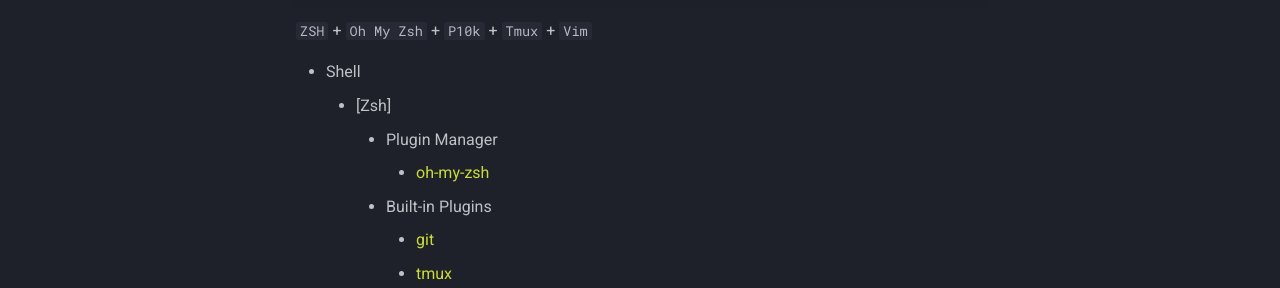
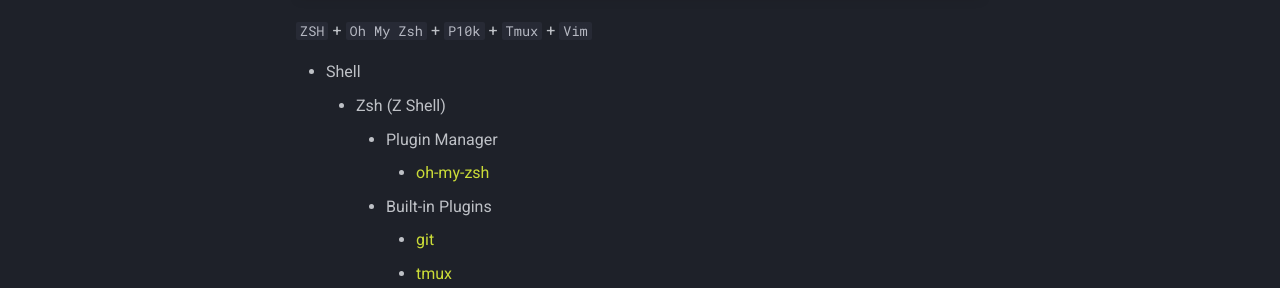
Before and after one commit to MarkHershey/docs, an MkDocs documentation site: the page built from docs/project/dotfiles.md, in a window 1280 px wide and 1398 px high. Shown: the part 277-565 px from the top of the window. Built offline with MkDocs 1.6.1 and Material for MkDocs 9.7.7, drawn with Linux system fonts in a browser that asks for light colours.

```diff
--- /dev/null
+++ b/docs/javascripts/config.js
@@ -0,0 +1,12 @@
+window.MathJax = {
+    tex: {
+      inlineMath: [["\\(", "\\)"]],
+      displayMath: [["\\[", "\\]"]],
+      processEscapes: true,
+      processEnvironments: true
+    },
+    options: {
+      ignoreHtmlClass: ".*|",
+      processHtmlClass: "arithmatex"
+    }
+  };
--- a/docs/project/dotfiles.md
+++ b/docs/project/dotfiles.md
@@ -6,7 +6,7 @@
 `ZSH` + `Oh My Zsh` + `P10k` + `Tmux` + `Vim`
 
 - Shell
-    - [Zsh]
+    - Zsh (Z Shell)
         - Plugin Manager
             - [oh-my-zsh](https://github.com/ohmyzsh/ohmyzsh)
         - Built-in Plugins
--- a/mkdocs.yml
+++ b/mkdocs.yml
@@ -19,21 +19,29 @@ extra:
 
 
 # Extensions
+# https://squidfunk.github.io/mkdocs-material/reference/abbreviations/
 markdown_extensions:
-    - attr_list
-    - admonition
-    - pymdownx.keys
-    - pymdownx.tabbed
-    - pymdownx.details
-    - pymdownx.highlight
-    - pymdownx.superfences
-    - pymdownx.arithmatex:
+    - attr_list # https://squidfunk.github.io/mkdocs-material/reference/buttons/#attribute-list
+    - admonition # https://squidfunk.github.io/mkdocs-material/reference/admonitions/#admonition
+    - pymdownx.caret # handling sub- and superscripts
+    - pymdownx.mark # highlighting of text
+    - pymdownx.tilde # strikethrough of text
+    - pymdownx.keys # https://squidfunk.github.io/mkdocs-material/reference/code-blocks/#keys
+    - pymdownx.tabbed # https://squidfunk.github.io/mkdocs-material/reference/content-tabs/#tabbed
+    - pymdownx.details # https://squidfunk.github.io/mkdocs-material/reference/admonitions/#details
+    - pymdownx.highlight # https://squidfunk.github.io/mkdocs-material/reference/code-blocks/#code-blocks
+    - pymdownx.superfences # https://squidfunk.github.io/mkdocs-material/reference/code-blocks/#superfences
+    - pymdownx.smartsymbols # supporting special characters like copyright symbol (c)
+    - pymdownx.arithmatex: # https://squidfunk.github.io/mkdocs-material/reference/mathjax/#arithmatex
         generic: true
-    - pymdownx.emoji:
+    - pymdownx.emoji: # https://squidfunk.github.io/mkdocs-material/reference/icons-emojis/#emoji
         emoji_index: !!python/name:materialx.emoji.twemoji
         emoji_generator: !!python/name:materialx.emoji.to_svg
-    - toc:
-        permalink: "#"
+    - pymdownx.tasklist: # https://squidfunk.github.io/mkdocs-material/reference/lists/#tasklist
+        custom_checkbox: true
+        clickable_checkbox: true
+    - toc: # https://squidfunk.github.io/mkdocs-material/setup/setting-up-navigation/#table-of-contents
+        permalink: true
 
 
 # Theme Configuration
@@ -53,7 +61,7 @@ theme:
         accent: indigo
 
 extra_javascript:
-  # - javascripts/config.js
+  - javascripts/config.js
   - https://polyfill.io/v3/polyfill.min.js?features=es6
   - https://cdn.jsdelivr.net/npm/mathjax@3/es5/tex-mml-chtml.js
 
```
Also changed, not shown: docs/index.md (+1 -1 lines).
